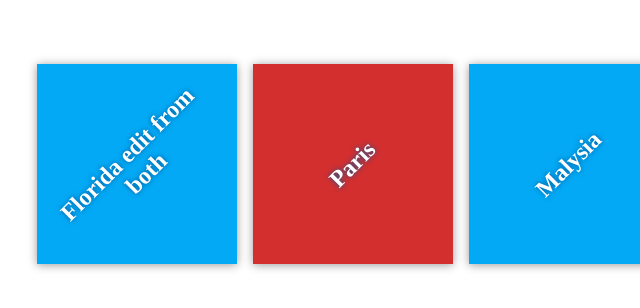
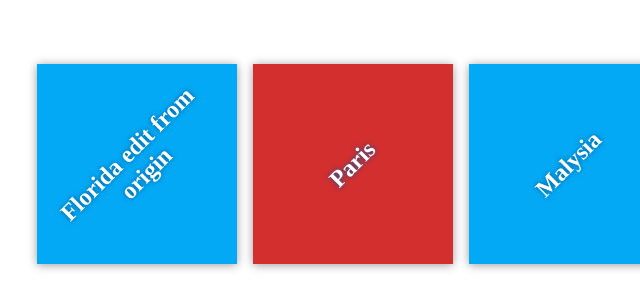
Before and after one commit to EsraaQandel/my-travel-plans, a plain HTML site: page index.html in a window 1280 px wide. Shown: the part 236-544 px from the top of the page, 287-927 px from the left. Drawn offline with Linux system fonts and the light colour scheme.

Commit message:
edit from origin -test

```diff
--- a/index.html
+++ b/index.html
@@ -12,7 +12,7 @@
     <div class="container">
         <div class="destination-container">
             <div class="destination" id="florida">
-                <h2>Florida edit from both</h2>
+                <h2>Florida edit from origin</h2>
             </div>
             <div class="destination" id="paris">
                 <h2>Paris</h2>
```
